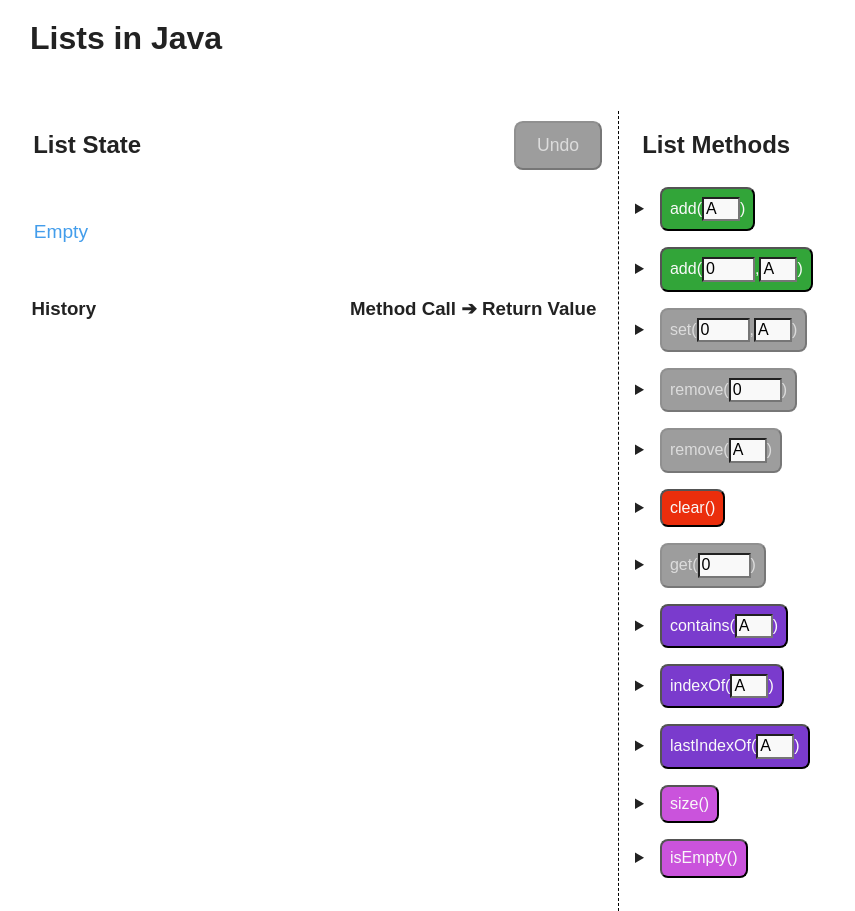
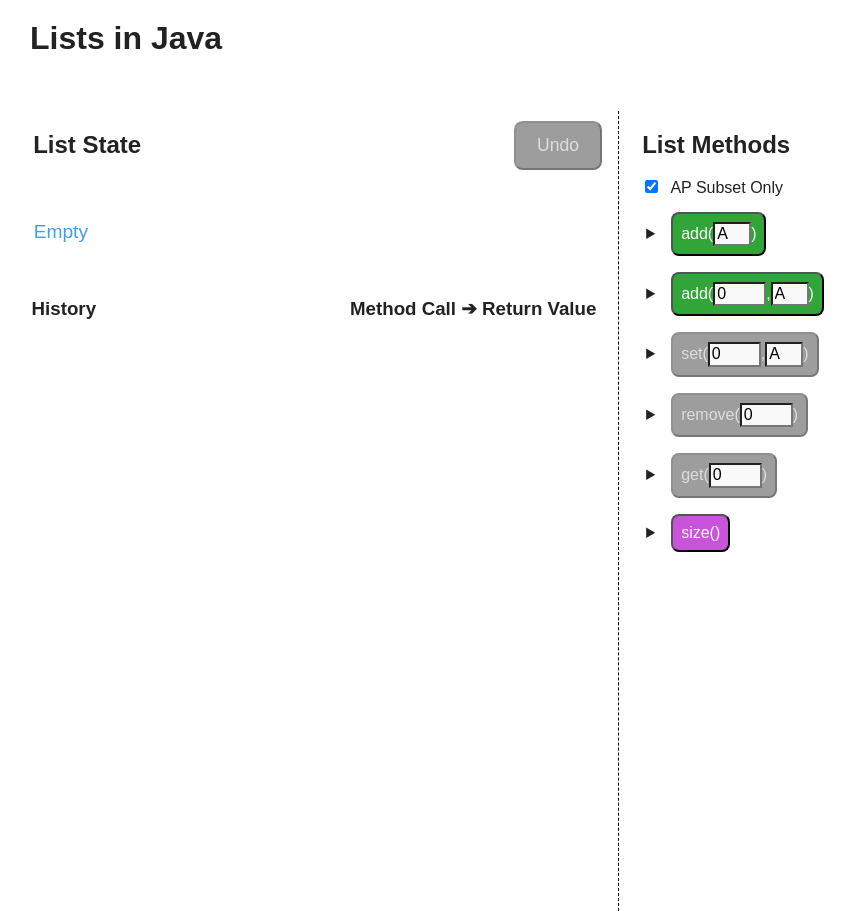
Before and after one commit to nikzb/lists-in-java, a React (Create React App) app: page / in a window 1280 px wide. Shown: the whole page, without its empty margins (230-1085 px from the left). Built offline with nearby package versions, Linux system fonts and the light colour scheme.

Commit message:
Added checkbox for showing only AP subset

```diff
--- a/package.json
+++ b/package.json
@@ -6,6 +6,7 @@
     "immutable": "^3.8.2",
     "nanoid": "^1.0.1",
     "normalize.css": "^7.0.0",
+    "rc-checkbox": "^2.1.1",
     "react": "^16.2.0",
     "react-dom": "^16.2.0",
     "react-flip-move": "^2.10.1",
--- a/src/App.js
+++ b/src/App.js
@@ -236,6 +236,7 @@
             nextValue={this.state.nextValue}
             lastValueInList={lastValueInList}
             disabled={this.state.buttonsDisabled}
+            showAPCheckbox={true}
           />
         </div>
 
--- a/src/components/methodToolbox/APSubsetMethods.js
+++ b/src/components/methodToolbox/APSubsetMethods.js
@@ -4,11 +4,13 @@
 import IndexInput from './IndexInput';
 import ValueInput from './ValueInput';
 
+import './MethodButtonsContainer.css';
+
 function APSubsetMethods({ disabled, listSize, nextValue, onButtonClick, makeOnClickFuncForMethodButton }) {
   const listEmpty = listSize === 0;
 
   return (
-    <Fragment>
+    <div className="MethodButtonsContainer">
       <MethodButton
         methodName="add"
         description={(element) => `Adds the element ${element} at the end of the list.`}
@@ -61,7 +63,7 @@
         disabled={disabled}
         onClick={makeOnClickFuncForMethodButton(onButtonClick, 'size')}>
       </MethodButton>
-    </Fragment>
+    </div>
   );
 }
 
--- a/src/components/methodToolbox/AllMethods.js
+++ b/src/components/methodToolbox/AllMethods.js
@@ -4,11 +4,13 @@
 import IndexInput from './IndexInput';
 import ValueInput from './ValueInput';
 
+import './MethodButtonsContainer.css';
+
 function AllMethods({ disabled, listSize, nextValue, lastValueInList, onButtonClick, makeOnClickFuncForMethodButton }) {
   const listEmpty = listSize === 0;
 
   return (
-    <Fragment>
+    <div className="MethodButtonsContainer">
       <MethodButton
         methodName="add"
         description={(element) => `Adds the element ${element} at the end of the list.`}
@@ -109,7 +111,7 @@
         disabled={disabled}
         onClick={makeOnClickFuncForMethodButton(onButtonClick, 'isEmpty')}>
       </MethodButton>
-    </Fragment>
+    </div>
   );
 }
 
--- a/src/components/methodToolbox/MethodButton.css
+++ b/src/components/methodToolbox/MethodButton.css
@@ -12,7 +12,7 @@
 }
 
 .MethodButton--set {
-  background: #f7862f;
+  background: #f77b1c;
 }
 
 .MethodButton--remove, .MethodButton--clear {
--- /dev/null
+++ b/src/components/methodToolbox/MethodButtonsContainer.css
@@ -0,0 +1,3 @@
+.MethodButtonsContainer {
+  margin-left: 0.7em;
+}
--- a/src/components/methodToolbox/MethodToolbox.css
+++ b/src/components/methodToolbox/MethodToolbox.css
@@ -5,3 +5,12 @@
   border-left: 1px dashed black;
   height: inherit;
 }
+
+.MethodToolbox__ap-check {
+  margin-bottom: 0.4em;
+  margin-left: 0.6em;
+}
+
+.MethodToolbox__ap-check--label {
+  margin-left: 0.8em;
+}
--- a/src/components/methodToolbox/MethodToolbox.js
+++ b/src/components/methodToolbox/MethodToolbox.js
@@ -1,43 +1,85 @@
 import React from 'react';
 
-// import MethodButton from './MethodButton';
-// import IndexInput from './IndexInput';
-// import ValueInput from './ValueInput';
+import Checkbox from 'rc-checkbox';
 import APSubsetMethods from './APSubsetMethods';
 import AllMethods from './AllMethods';
 
 import './MethodToolbox.css';
 
-function makeOnClickFuncForMethodButton(onClickFromParent, method) {
+class MethodToolbox extends React.Component {
+  constructor(props) {
+    super(props);
+
+    let apOnly = false;
+
+    if (this.props.showAPCheckbox) {
+      apOnly = true;
+    }
+
+    this.state = {
+      apOnly
+    }
+
+    this.onCheckboxChange = this.onCheckboxChange.bind(this);
+  }
+
+  makeOnClickFuncForMethodButton(onClickFromParent, method) {
     return (argums) => {
       onClickFromParent(method, argums);
     };
   }
 
-function MethodToolbox(props) {
+  onCheckboxChange(e) {
+    if (e.target.checked) {
+      this.setState({
+        apOnly: true
+      });
+    } else {
+      this.setState({
+        apOnly: false
+      });
+    }
+  }
+
+  render() {
     // Buttons for set, remove, get will be disabled when the list is empty
-  const listEmpty = props.listSize === 0;
+    const listEmpty = this.props.listSize === 0;
+
+    const methods = this.state.apOnly ? (
+      <APSubsetMethods
+        disabled={this.props.disabled}
+        listSize={this.props.listSize}
+        nextValue={this.props.nextValue}
+        makeOnClickFuncForMethodButton={this.makeOnClickFuncForMethodButton}
+        onButtonClick={this.props.onButtonClick}
+      /> ) : (
+      <AllMethods
+        disabled={this.props.disabled}
+        listSize={this.props.listSize}
+        nextValue={this.props.nextValue}
+        makeOnClickFuncForMethodButton={this.makeOnClickFuncForMethodButton}
+        onButtonClick={this.props.onButtonClick}
+        lastValueInList={this.props.lastValueInList}
+      />
+    );
+
+    const apCheckbox = (
+      <div className="MethodToolbox__ap-check">
+            <Checkbox defaultChecked onChange={this.onCheckboxChange} />
+            <label className="MethodToolbox__ap-check--label">
+              AP Subset Only
+            </label>
+        </div>
+    );
 
     return (
       <div className="MethodToolbox">
         <h2 className="section-title">List Methods</h2>
-      {/* <APSubsetMethods
-        disabled={props.disabled}
-        listSize={props.listSize}
-        nextValue={props.nextValue}
-        makeOnClickFuncForMethodButton={makeOnClickFuncForMethodButton}
-        onButtonClick={props.onButtonClick}
-      /> */}
-      <AllMethods
-        disabled={props.disabled}
-        listSize={props.listSize}
-        nextValue={props.nextValue}
-        lastValueInList={props.lastValueInList}
-        makeOnClickFuncForMethodButton={makeOnClickFuncForMethodButton}
-        onButtonClick={props.onButtonClick}
-      />
+        {this.props.showAPCheckbox ? apCheckbox : null}
+        {methods}
       </div>
     );
   }
+}
 
 export default MethodToolbox;
```
Also changed, not shown: 1 other file (tests, documents, lock files or other folders). Lines whose indentation alone changed are shown as unchanged.
